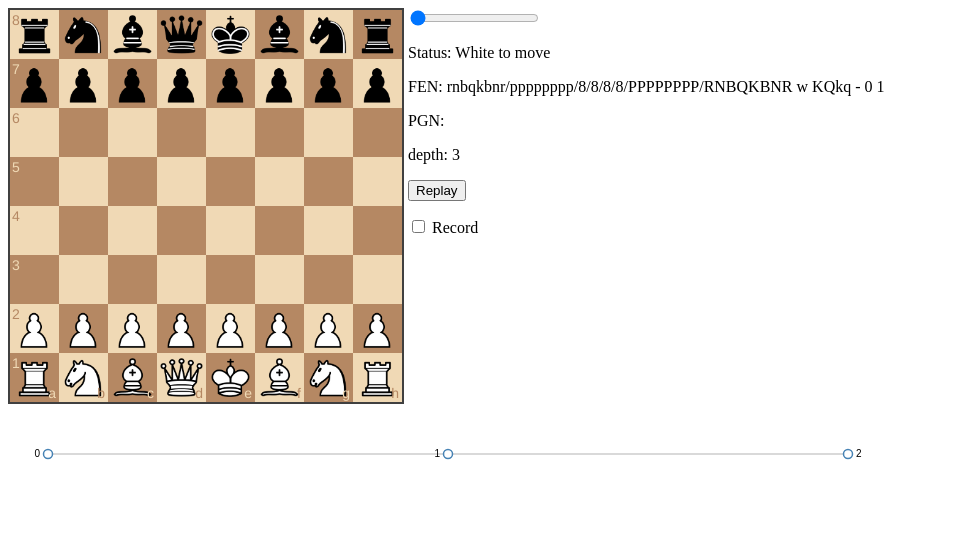
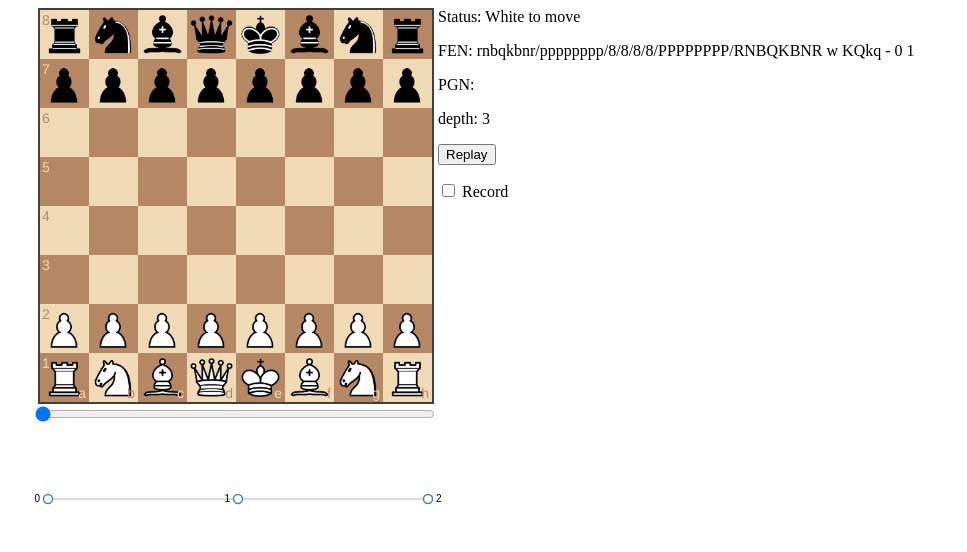
Before and after one commit to vhf/chessviz, a plain HTML site: page index.html in a window 1280 px wide. Shown: the whole page, without its empty margins (0-967 px from the left). Drawn offline with nearby package versions, Linux system fonts and the light colour scheme.

Commit message:
Align slider

```diff
--- a/index.html
+++ b/index.html
@@ -47,7 +47,7 @@
     d3.select(self.frameElement).style("height", height + "px");
   }
 
-  var width = 960,
+  var width = 540,
       height = 100;
 
   var tree = d3.layout.tree()
@@ -79,9 +79,8 @@
 </head>
 <body>
 
-  <div id="board" style="width: 400px; float:left;"></div>
+  <div id="board" style="width: 400px; margin-left: 30px; float:left;"></div>
   <div>
-    <p><input type="range" min="0" max="" step="1" id="slider" value="0"></p>
     <p>Status: <span id="status"></span></p>
     <p>FEN: <span id="fen"></span></p>
     <p>PGN: <span id="pgn"></span></p>
@@ -90,7 +89,9 @@
     <p><label for="record"><input type="checkbox" id="record"> Record</label></p>
   </div>
 
+  <div style="width: 400px; padding: 25px; margin: 0px;">
+    <input type="range" min="0" max="" step="1" id="slider" value="0" style="width: 100%">
+  </div>
   <script src="js/app.js"></script>
-
 </body>
 </html>
--- a/js/app.js
+++ b/js/app.js
@@ -73,7 +73,6 @@ var onDrop = function(source, target) {
     });
   }
 
-  console.log(depth(fenTree));
   updateDisplay();
 };
 
@@ -152,6 +151,7 @@ $('#replay').on('click', function() {
       });
 
       board.position(node.pos);
+      game = new Chess(node.pos);
       i += 1;
     }
     if (i < nextNodeId) {
@@ -180,6 +180,7 @@ $slider.on('input', function(){
   var node = t.find(fenTree, function (node) {
     return node.id === parseInt(self.value, 10);
   });
+  game = new Chess(node.pos);
   board.position(node.pos);
 });
 
```
